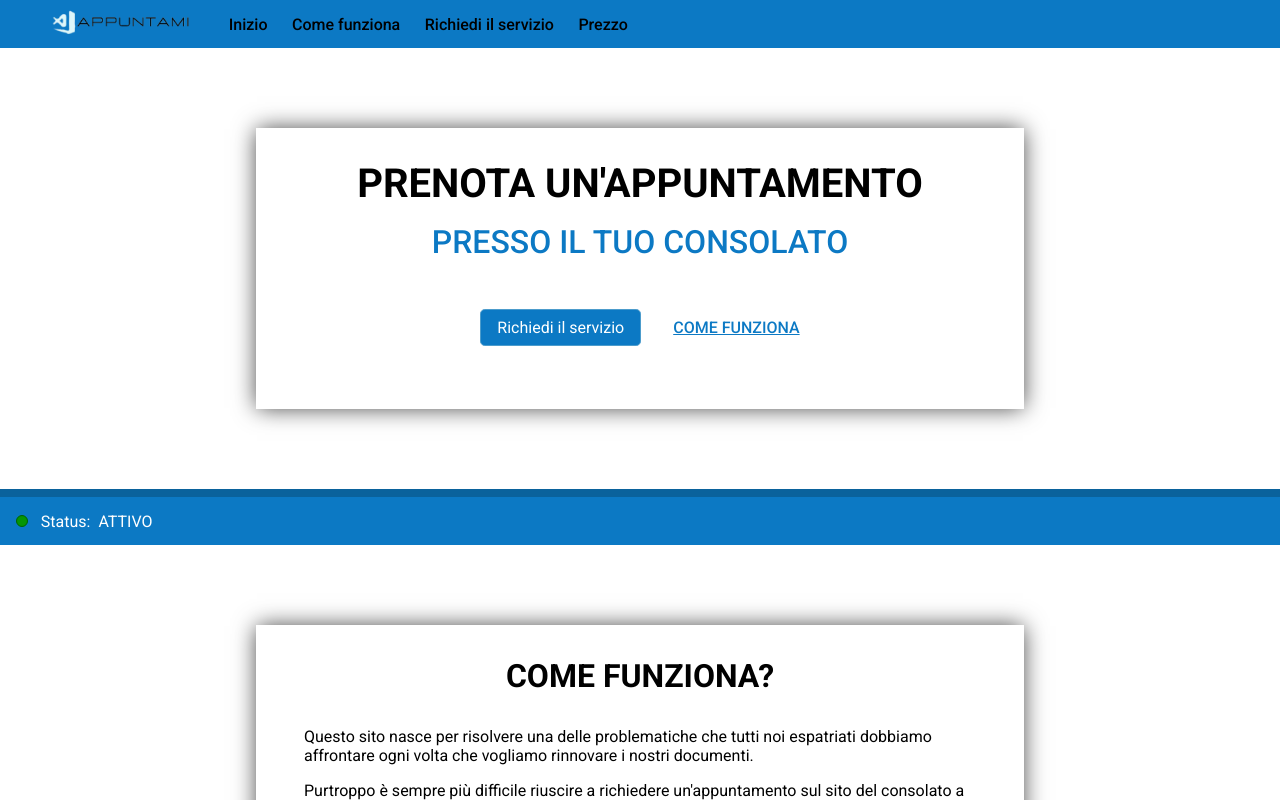
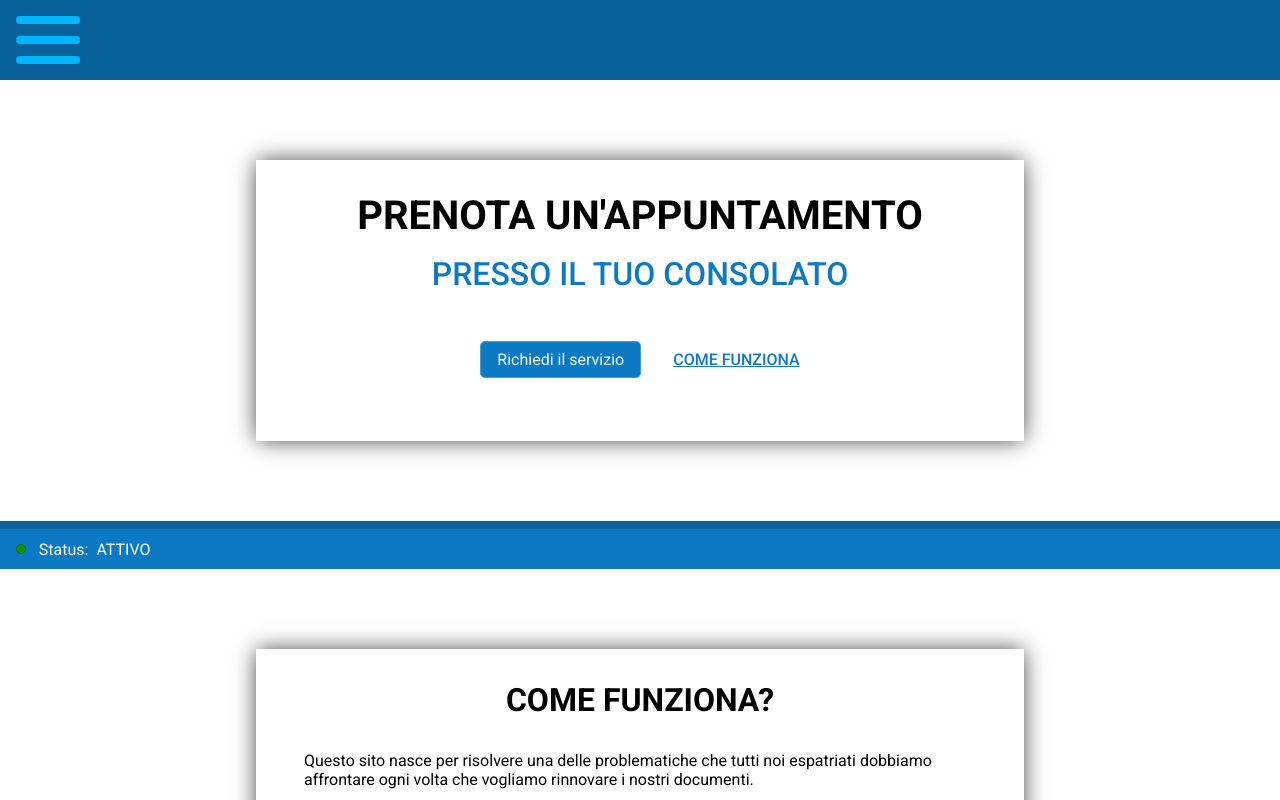
Before and after one commit to Germanilu/Prenotami, a React (Create React App) app: page / in a window 1280 px wide. Shown: the top 800 px of the page. Built offline with nearby package versions, Linux system fonts and the light colour scheme.

Commit message:
Feat: Implement new navbar

```diff
--- a/src/Components/Header/index.jsx
+++ b/src/Components/Header/index.jsx
@@ -1,24 +1,47 @@
 
 import './index.scss';
-import logo from '../../media/LOGO.jpg'
 import {useNavigate} from 'react-router-dom';
+import { useState } from 'react';
 
 function Header() {
 
 const navigate = useNavigate();
+const [burger_class, setBurgerClass] = useState("burger-bar unclicked")
+const [menu_class, setMenuClass] = useState("menu hidden");
+const [isMenuClicked, setIsMenuClicked] = useState(false);
+
+const updateMenu = () =>{
+    if(!isMenuClicked) {
+        setBurgerClass("burger-bar clicked")
+        setMenuClass("menu visible")
+    }
+    else {
+        setBurgerClass("burger-bar unclicked")
+        setMenuClass("menu hidden")
+    }
+    setIsMenuClicked(!isMenuClicked)
+}
 
 
 return(
     <div className="header-design">
-        <div className="header">
-            <img src={logo} alt="Logo" className='logo'  onClick={() => navigate('/')}/>
-            <p onClick={() => navigate('/')}>Inizio</p>
-            <a href='#howWork'>Come funziona</a>
-            <p onClick={() => navigate('/choose-service')}>Richiedi il servizio</p>
-            <a href='#price'>Prezzo</a>
+        <nav>
+            <div className='burger-menu' onClick={updateMenu}>
+                <div className={burger_class}></div>
+                <div className={burger_class}></div>
+                <div className={burger_class}></div>
+            </div>
+        </nav>
+        <div className={menu_class}>
+            <div className="menu-container">
+                <p onClick={() =>{ navigate('/'); updateMenu()}}>Inizio</p>
+                <a href='#howWork' onClick={() => { navigate('/'); updateMenu()}}>Come funziona</a>
+                <p onClick={() => {navigate('/choose-service');updateMenu()}}>Richiedi il servizio</p>
+                <a href='#price'  onClick={() => { navigate('/'); updateMenu()}}>Prezzo</a>
+            </div>
         </div>
     </div>
-    )
+)
 }
 
 
--- a/src/Components/Header/index.scss
+++ b/src/Components/Header/index.scss
@@ -1,43 +1,117 @@
 @import '../../global.scss';
 
-.header-design{
-    height: 6vh;
-    background-color: $french_blue;
+
+*{
+    margin: 0;
+    box-sizing: border-box;
+
 }
 
-.header{
-    width: 50%;
+
+.header-design{
+    width: 100%;
+}
+
+nav{
+    width: 100%;
+    height: 5em;
+    background-color: $peacock_blue;
+    display: flex;
+    justify-content: flex-start;
+    padding: 1em;
+}
+
+.burger-menu{
     height: 100%;
+    width: 4em;
     display: flex;
-    justify-content: space-around;
-    align-items: center;
+    flex-direction: column;
+    align-items: flex-start;
+    justify-content: space-between;
+    cursor: pointer;
+    z-index: 1;
+}
 
-    & p, a{
-        font-weight: 500;
-        color: $black;
+.burger-bar{
+    width: 4em;
+    height: .5em;
+    background-color: rgb(0, 183, 255);
+    border-radius: .5em;
+}
+
+.menu {
+    width: 40%;
+    height: 100%;
+    background-color: $celestial_blue_transparent;
+    position: absolute;
+    top: 0;
+
+}
+
+.hidden {
+    display: none;
+}
+
+.visible{
+    display: inherit;
+}
+
+.burger-bar.clicked:nth-child(1){
+    transform: rotate(45deg) translate(0.75em, 1.25em);
+    transition: ease-out 0.5s;
+}
+
+.burger-bar.clicked:nth-child(2){
+    transform: scale(0.1);
+    transition: ease-out 0.5s;
+}
+
+.burger-bar.clicked:nth-child(3){
+    transform: rotate(135deg) translate(-0.5em, 1.0em);
+    transition: ease-out 0.5s;
+}
+
+.burger-bar.unclicked{
+    transform: rotate(0) translate(0);
+    transition: cubic-bezier(0.175, 0.885, 0.32, 1.275) 0.5s ;
+}
+
+.menu-container{
+    margin-left: 2rem;
+    width: 100%;
+    margin-top: 7rem;
+    display: flex;
+    flex-direction: column;
+    align-items: left;
+    gap: 4rem;
+    // border: 1px solid red;
+    font-size: 20px;
+    text-decoration: none;
+
+     & p,a{
+        width: 90%;
+        z-index: 1;
         cursor: pointer;
         text-decoration: none;
+        color: $black;
+        font-size: 30px;
+        font-weight: 500;
+        // border: 1px solid black;
+
         &:hover{
-            color: $celestial_blue;
+            font-weight: 900;
         }
     }
 }
 
-.logo{
-    cursor: pointer;
-    width: 12rem;
-}
-
 
 @media (max-width:$media){
-    .header{
-        width: 100%;
-        & p, a{
-            font-size: .9rem;
-        }
-    }
 
-    .logo{
-        display: none;
-    }
+.menu {
+    width: 100%;
+    height: 100%;
+    background-color: #4c9bccec;
+    position: absolute;
+    top: 0;
 }
+}
--- a/src/global.scss
+++ b/src/global.scss
@@ -3,6 +3,7 @@
 $french_blue: #0c79c4;
 $peacock_blue: #0A629C;
 $celestial_blue: #4c9ccc;
+$celestial_blue_transparent: #4c9bcc96;
 $white: #ffffff;
 $black: #000000;
 $transparent_black: #0000008f;
```
